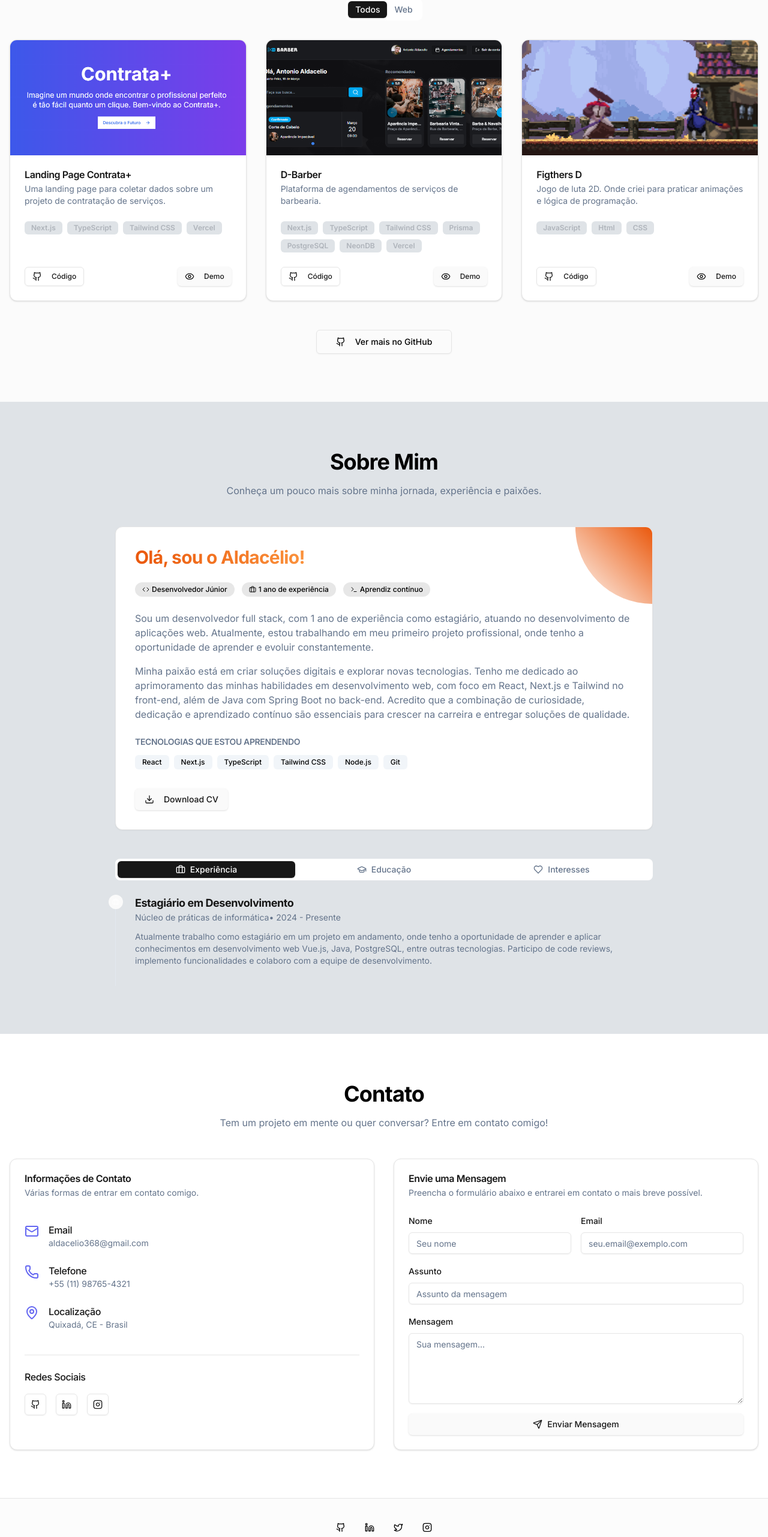
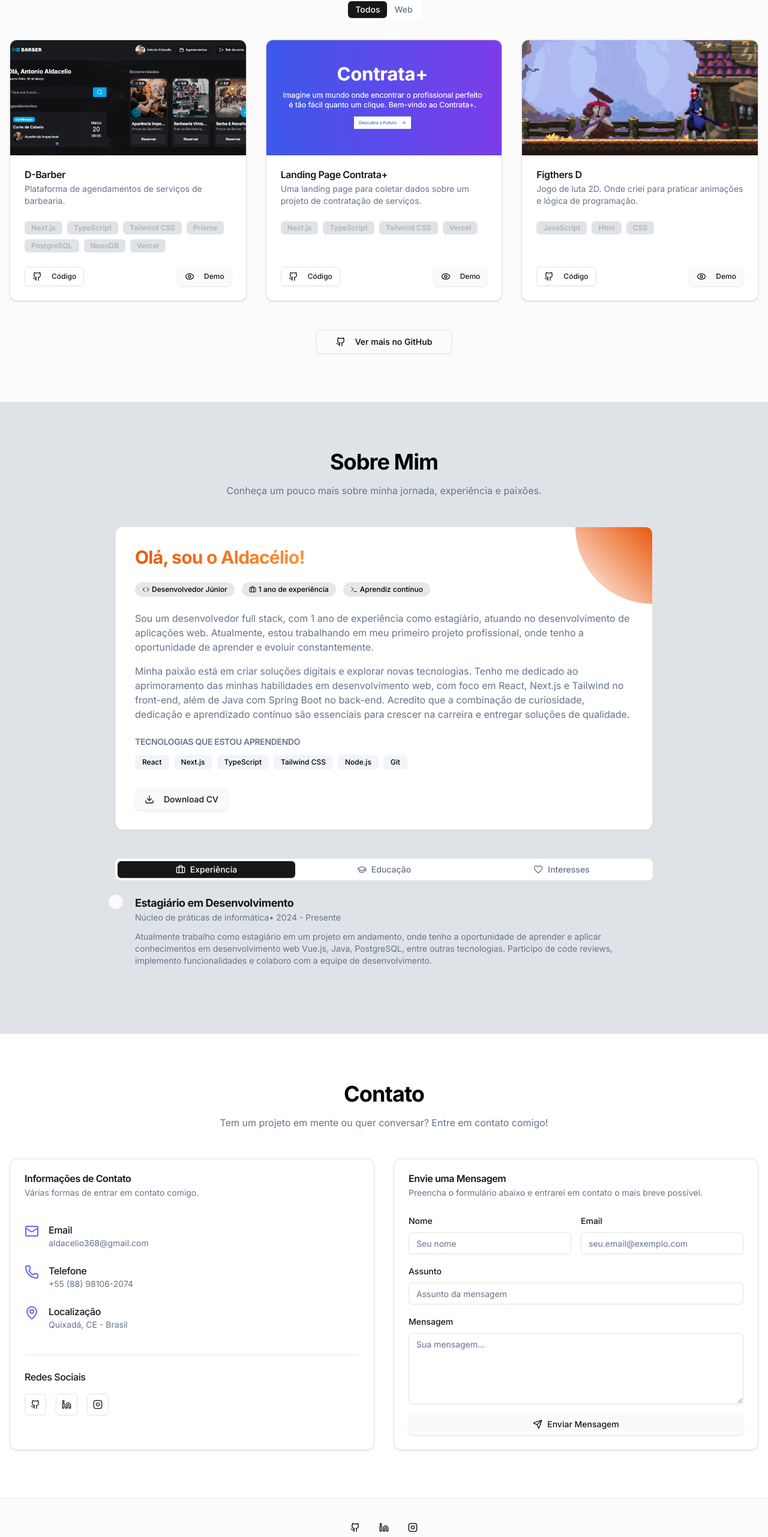
Before and after one commit to Aldacelio/meu-portfolio, a Next.js app in the folder frontend/: page / in a window 1280 px wide. Shown: the part 1654-4217 px from the top of the page at 60% size. Built offline with nearby package versions, Linux system fonts and the light colour scheme.

Commit message:
refactor: atualização de conteudo e dados pessoais

```diff
--- a/frontend/components/about.tsx
+++ b/frontend/components/about.tsx
@@ -105,7 +105,7 @@ export default function About() {
 
                 <div className="mt-8">
                   <Button asChild>
-                    <a href="https://export-download.canva.com/v9nEw/DAGhhjv9nEw/37/0-424929723212114446.pdf?X-Amz-Algorithm=AWS4-HMAC-SHA256&X-Amz-Credential=AKIAQYCGKMUH5AO7UJ26%2F20250512%2Fus-east-1%2Fs3%2Faws4_request&X-Amz-Date=20250512T134007Z&X-Amz-Expires=90107&X-Amz-Signature=82c01c590217e930e889182c775fe60e4f0aba14c5dbaac23a031d475fe9ef9f&X-Amz-SignedHeaders=host&response-content-disposition=attachment%3B%20filename%2A%3DUTF-8%27%27Antonio%2520Aldac%25C3%25A9lio.pdf&response-expires=Tue%2C%2013%20May%202025%2014%3A41%3A54%20GMT" download>
+                    <a href="https://drive.google.com/file/d/1oDXnw5Y_ivB5ISNLmOpf0vfyWGr0Xj_1/view?usp=sharing" download>
                       <Download className="mr-2 h-4 w-4" />
                       Download CV
                     </a>
--- a/frontend/components/contact.tsx
+++ b/frontend/components/contact.tsx
@@ -36,7 +36,7 @@ export default function Contact() {
     {
       icon: Phone,
       title: "Telefone",
-      content: "+55 (11) 98765-4321",
+      content: "+55 (88) 98106-2074",
     },
     {
       icon: MapPin,
--- a/frontend/components/footer.tsx
+++ b/frontend/components/footer.tsx
@@ -18,11 +18,6 @@ export default function Footer() {
               </a>
             </Button>
             <Button variant="ghost" size="icon" asChild className="h-8 w-8">
-              <a href="https://twitter.com/username" target="_blank" rel="noopener noreferrer" aria-label="Twitter">
-                <Twitter className="h-4 w-4" />
-              </a>
-            </Button>
-            <Button variant="ghost" size="icon" asChild className="h-8 w-8">
               <a href="https://www.instagram.com/dudu.oli132/" target="_blank" rel="noopener noreferrer" aria-label="Instagram">
                 <Instagram className="h-4 w-4" />
               </a>
--- a/frontend/components/projects.tsx
+++ b/frontend/components/projects.tsx
@@ -12,22 +12,22 @@ import { Github, Eye } from "lucide-react"
 const projects = [
   {
     id: 1,
+    title: "D-Barber",
+    description: "Plataforma de agendamentos de serviços de barbearia.",
+    image: "/dBarber.png",
+    tags: ["Next.js", "TypeScript", "Tailwind CSS", "Prisma", "PostgreSQL", "NeonDB", "Vercel"],
+    demoUrl: "https://d-barber.vercel.app/",
+    repoUrl: "https://github.com/Aldacelio/d-barber",
+    category: "web",
+  },
+  {
+    id: 2,
     title: "Landing Page Contrata+",
     description: "Uma landing page para coletar dados sobre um projeto de contratação de serviços.",
     image: "/contrata.png",
     tags: ["Next.js", "TypeScript", "Tailwind CSS", "Vercel"],
     demoUrl: "https://landing-page-contrata-frontend.vercel.app/",
     repoUrl: "https://github.com/Aldacelio/landing-page-contrata-frontend",
-    category: "web",
-  },
-  {
-    id: 2,
-    title: "D-Barber",
-    description: "Plataforma de agendamentos de serviços de barbearia.",
-    image: "/dBarber.png",
-    tags: ["Next.js", "TypeScript", "Tailwind CSS", "Prisma", "PostgreSQL", "NeonDB", "Vercel"],
-    demoUrl: "https://d-barber.vercel.app/",
-    repoUrl: "https://github.com/Aldacelio/d-barber",
     category: "web",
   },
   {
```
